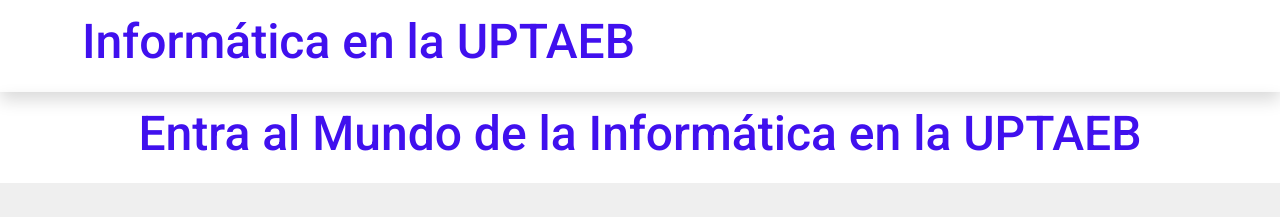
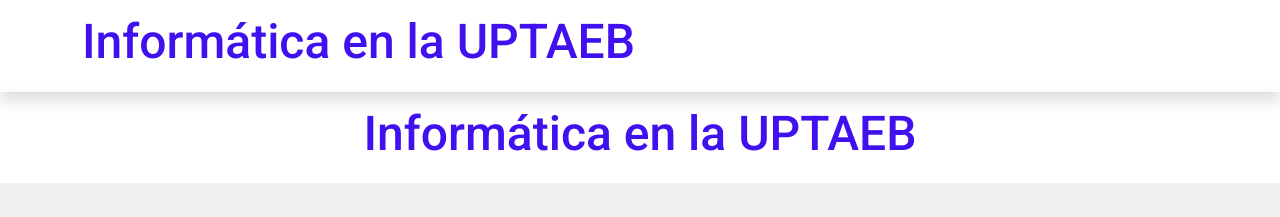
Before and after one commit to informatica2025/InformaticaUPTAEB, a plain HTML site: page index.html in a window 1280 px wide. Shown: the top 217 px of the page. Drawn offline with Linux system fonts and the light colour scheme.

Commit message:
Update index.html

```diff
--- a/index.html
+++ b/index.html
@@ -44,7 +44,7 @@ https://templatemo.com/tm-559-zay-shop
         <div class="container d-flex justify-content-between align-items-center">
 
             <a class="navbar-brand text-success logo h1 align-self-center"  href="index.html" style="display: block; width: fit-content; margin-left: auto; margin-right: auto;">
-                Entra al Mundo de la Informática en la UPTAEB
+                Informática en la UPTAEB
             </a>
 
 
```
